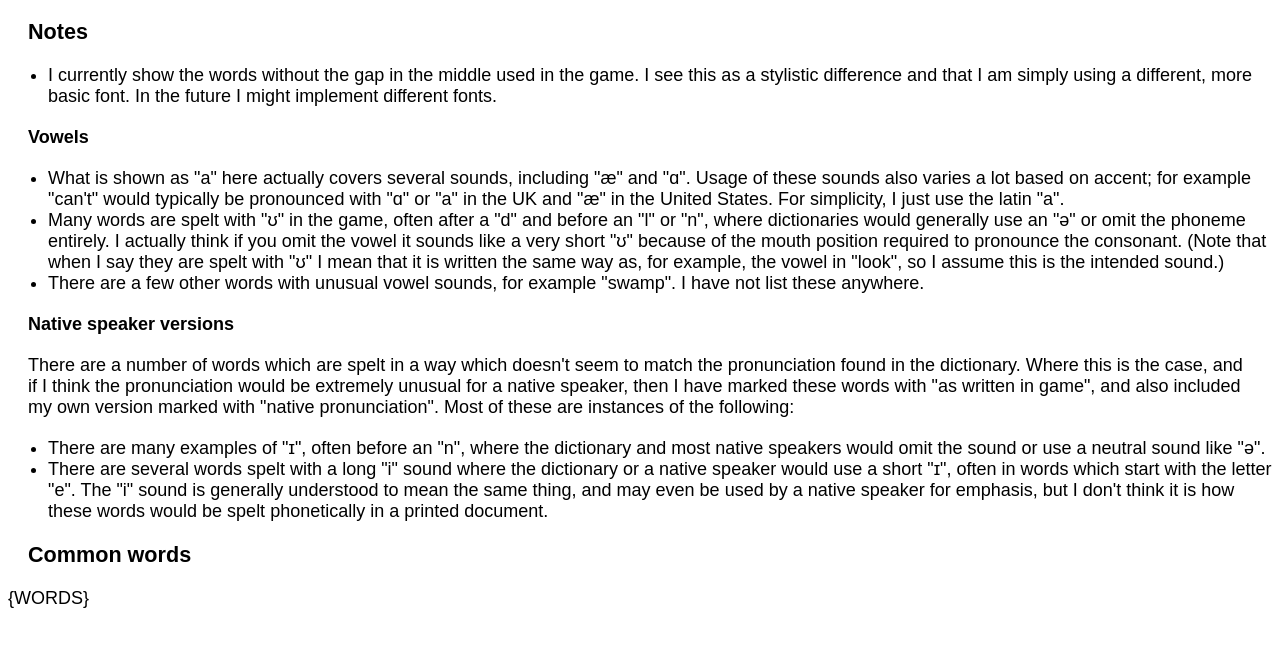
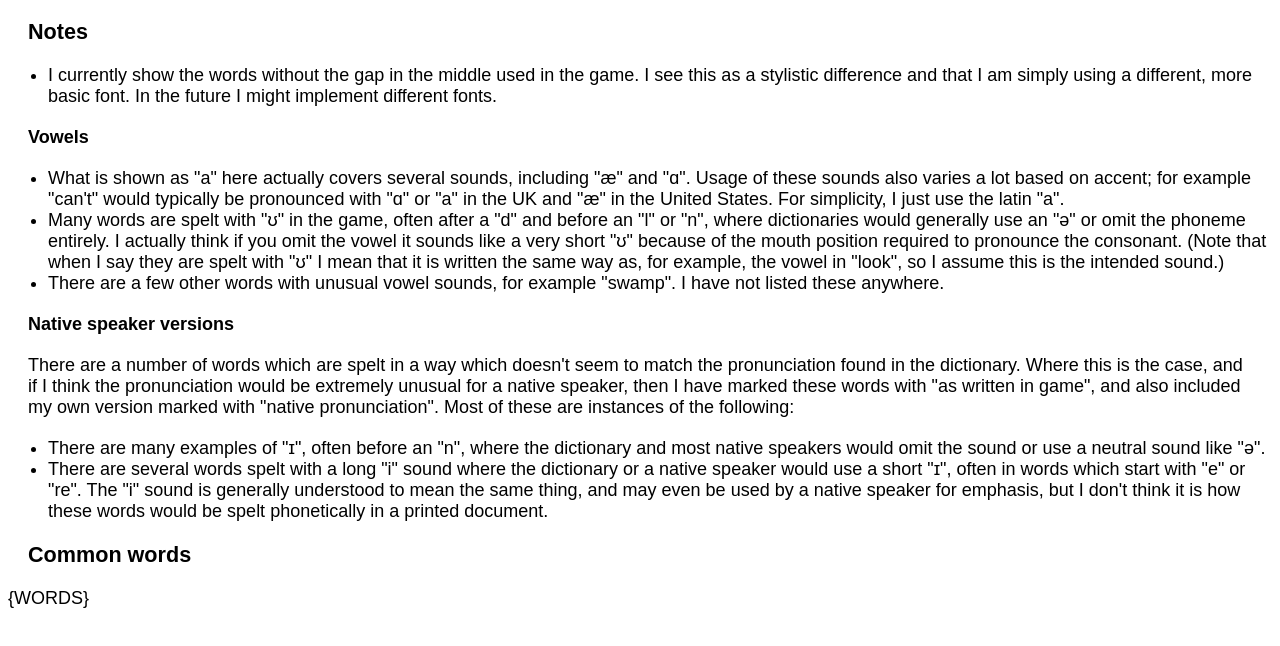
Before and after one commit to jamespharaoh/tunic, a plain HTML site: page static/index.html in a window 1280 px wide. Shown: the part 584-1230 px from the top of the page. Drawn offline with Linux system fonts and the light colour scheme.

Commit message:
tweaks to index content

```diff
--- a/static/index.html
+++ b/static/index.html
@@ -101,7 +101,7 @@
 		</li>
 		<li>
 			There are a few other words with unusual vowel sounds, for example "swamp". I have not
-			list these anywhere.
+			listed these anywhere.
 		</li>
 	</ul>
 
@@ -121,7 +121,7 @@
 		</li>
 		<li>
 			There are several words spelt with a long "i" sound where the dictionary or a native
-			speaker would use a short "ɪ", often in words which start with the letter "e". The "i"
+			speaker would use a short "ɪ", often in words which start with "e" or "re". The "i"
 			sound is generally understood to mean the same thing, and may even be used by a native
 			speaker for emphasis, but I don't think it is how these words would be spelt
 			phonetically in a printed document.
```
